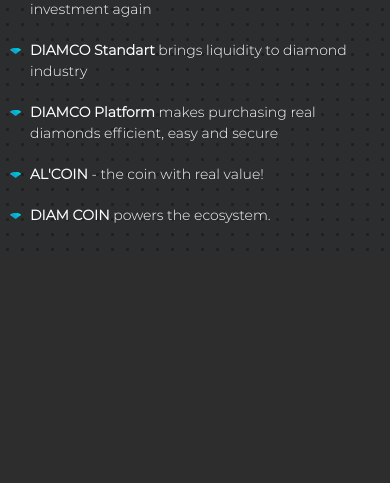
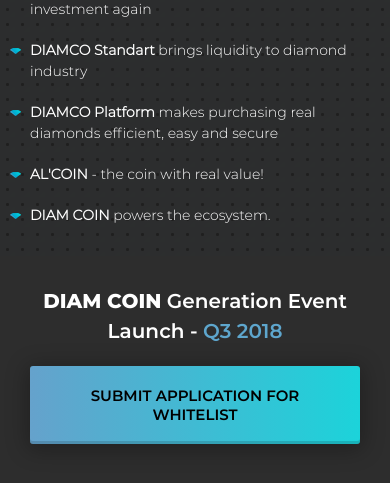
Before and after one commit to DevAlexDi/Diamco, a plain HTML site: page index.html in a window 390 px wide. Shown: the part 283-766 px from the top of the page. Drawn offline with nearby package versions, Linux system fonts and the light colour scheme.

Commit message:
Секция с кнопкой event

```diff
--- a/css/media-t.scss
+++ b/css/media-t.scss
@@ -4,7 +4,7 @@
   }
 }
 
-@media (max-width: 1100px) {
+@media (max-width: 1199px) {
   #ecosystem .twenty {
     width: 300px;
     height: 177px;
@@ -60,6 +60,13 @@
     font-size: 14px;
     padding-bottom: 20px;
   }
+
+  #event_launch {
+    padding: 60px 0;
+  }
+  #event_launch p {
+    font-size: 29px;
+  }
 }
 
 @media (max-width: 767px) {
@@ -79,4 +86,13 @@
   #ecosystem .eco_right ul li:before {
     left: -20px;
   }
+
+  #event_launch {
+    padding: 30px 0;
+  }
+  #event_launch p {
+    font-size: 20px;
+    line-height: 1.5;
+    margin-bottom: 20px;
+  }
 }
--- a/css/style-t.scss
+++ b/css/style-t.scss
@@ -124,3 +124,32 @@
         }
     }
 }
+
+#event_launch {
+    padding: 165px 0 115px;
+    text-align: center;
+
+    p {
+        font: 35px Montserrat-SemiBold;
+        margin-bottom: 40px;
+
+        strong {
+            font-family: Montserrat-ExtraBold;
+        }
+
+        .blue {
+            color: #5ea6cd;
+        }
+    }
+
+    .blue_button {
+        display: inline-block;
+        background: linear-gradient(to right, #65a2cc, #1cd3da);
+        border: 0;
+        text-transform: uppercase;
+        font: 15px Montserrat-SemiBold;
+        padding: 20px 25px;
+        border-radius: 3px;
+        box-shadow: 0 3px 21px 3px rgba(0, 0, 0, 0.28), inset 0 -3px 0 0px rgba(0, 0, 0, 0.15);
+    }
+}
--- a/index.html
+++ b/index.html
@@ -65,6 +65,13 @@
         </div>
     </section>
 
+    <section id="event_launch">
+        <div class="container-main">
+            <p><strong>DIAM COIN</strong> Generation Event Launch - <span class="blue">Q3 2018</span></p>
+            <button class="blue_button">Submit application for whitelist</button>
+        </div>
+    </section>
+
 
 
 
```
Also changed, not shown: css/media-t.css, css/style-t.css, 2 other files.
